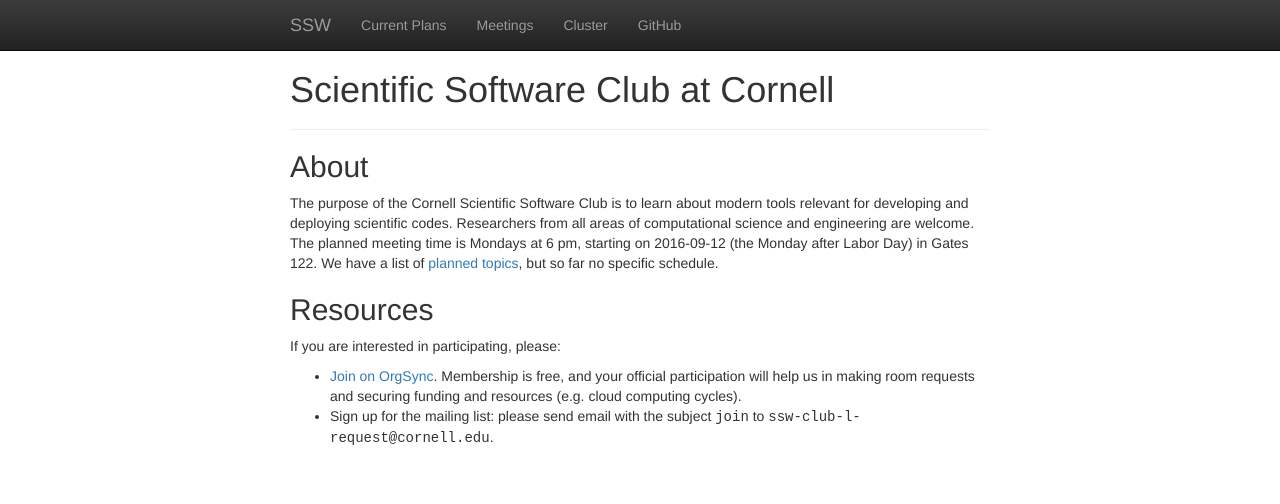
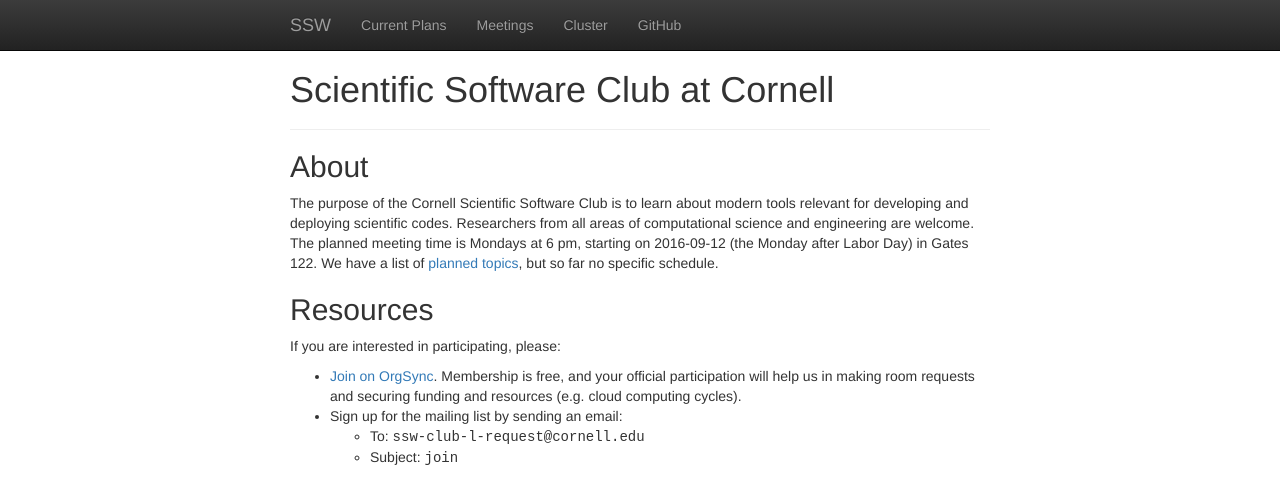
Before and after one commit to cornell-ssw/cornell-ssw.github.io, a Jekyll site: the page built from index.html, in a window 1280 px wide. Shown: the top 504 px of the page. Built offline with Jekyll 4.4.1, drawn with Linux system fonts in a browser that asks for light colours; nearby versions of some CDN libraries.

Commit message:
forcing email list serve instructions to have addr on same line

```diff
--- a/index.html
+++ b/index.html
@@ -25,10 +25,11 @@
     participation will help us in making room requests and securing funding
     and resources (e.g. cloud computing cycles).
   </li>
-  <li>
-    Sign up for the mailing list: please send email with the
-    subject <tt>join</tt> to <tt>ssw-club-l-request@cornell.edu</tt>.
-  </li>
+  <li>Sign up for the mailing list by sending an email:</li>
+  <ul>
+    <li>To: <tt>ssw-club-l-request@cornell.edu</tt></li>
+    <li>Subject: <tt>join</tt></li>
+  </ul>
 </ul>
 
 {% for post in site.posts %}
```
